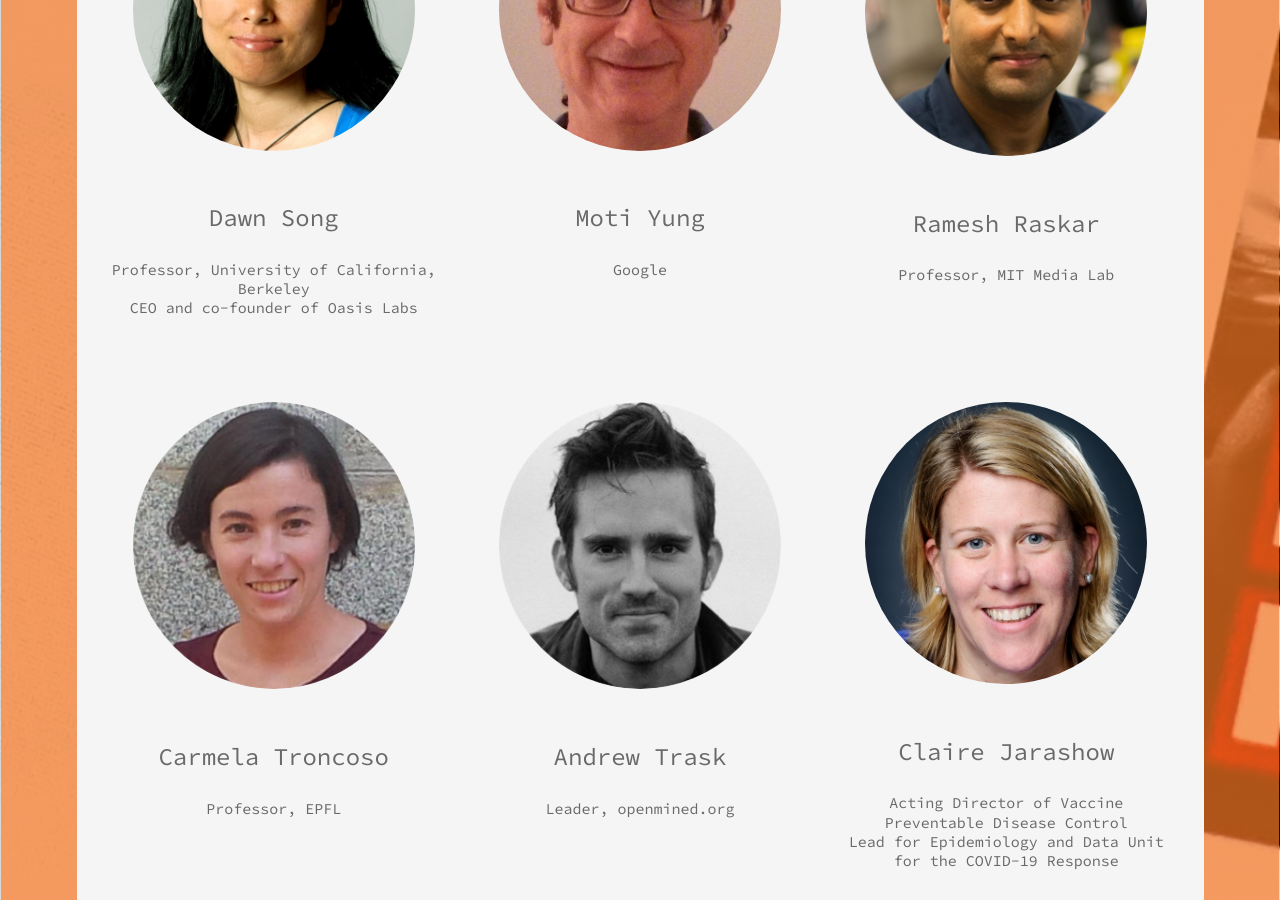
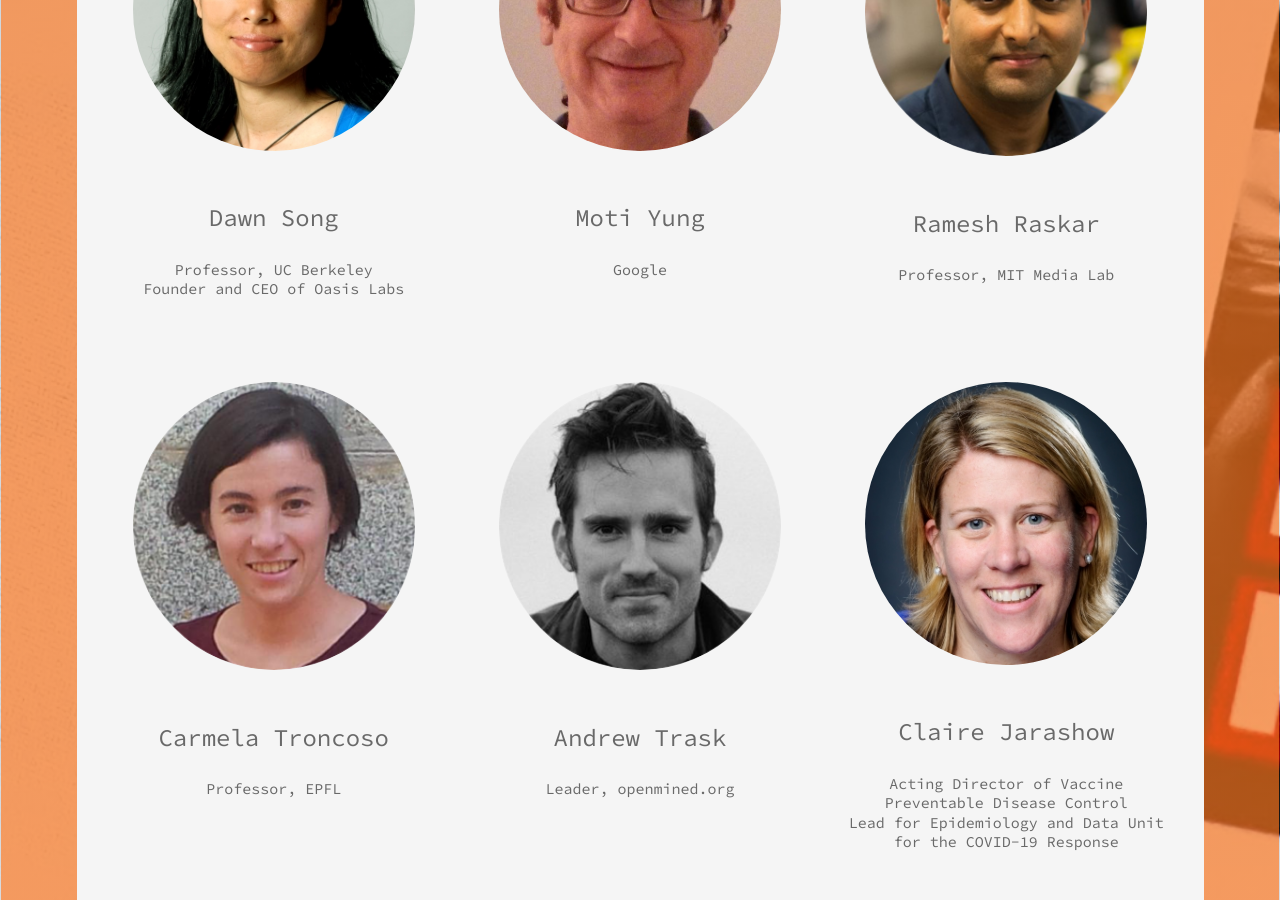
Before and after one commit to responsible-data-summit/responsible-data-summit.github.io, a Jekyll site: the page built from pages/pandemic.html, in a window 1280 px wide and 900 px high, scrolled down 4078 px. Built offline with Jekyll 4.4.1, drawn with Linux system fonts in a browser that asks for light colours; some of the changed text lies outside the part shown.

Commit message:
add coor com, Dawn's aff

```diff
--- a/_data/committee_coorcom.yml
+++ b/_data/committee_coorcom.yml
@@ -2,5 +2,11 @@
   aff: NUS
 - name: Praneeth Vepakoma
   aff: MIT
+- name: Vivek Sharma
+  aff: MIT
+- name: Greg Storm
+  aff: MIT
+- name: Abhishek Singh
+  aff: MIT
 - name: Xiaoyuan Liu
   aff: UC Berkeley
--- a/_data/speakers_pandemic.yml
+++ b/_data/speakers_pandemic.yml
@@ -29,8 +29,8 @@
   avatar: Ed.png
 - name: Dawn Song
   title: |
-    Professor, University of California, Berkeley
-    CEO and co-founder of Oasis Labs
+    Professor, UC Berkeley
+    Founder and CEO of Oasis Labs
   avatar: Dawn.jpg
 - name: Moti Yung
   title: |
--- a/_data/speakers_tech.yml
+++ b/_data/speakers_tech.yml
@@ -41,8 +41,8 @@
   avatar: Salil.png
 - name: Dawn Song
   title: |
-    Professor, University of California, Berkeley
-    CEO and co-founder of Oasis Labs
+    Professor, UC Berkeley
+    Founder and CEO of Oasis Labs
   avatar: Dawn.jpg
 - name: Jackie Monson
   title: |
```
